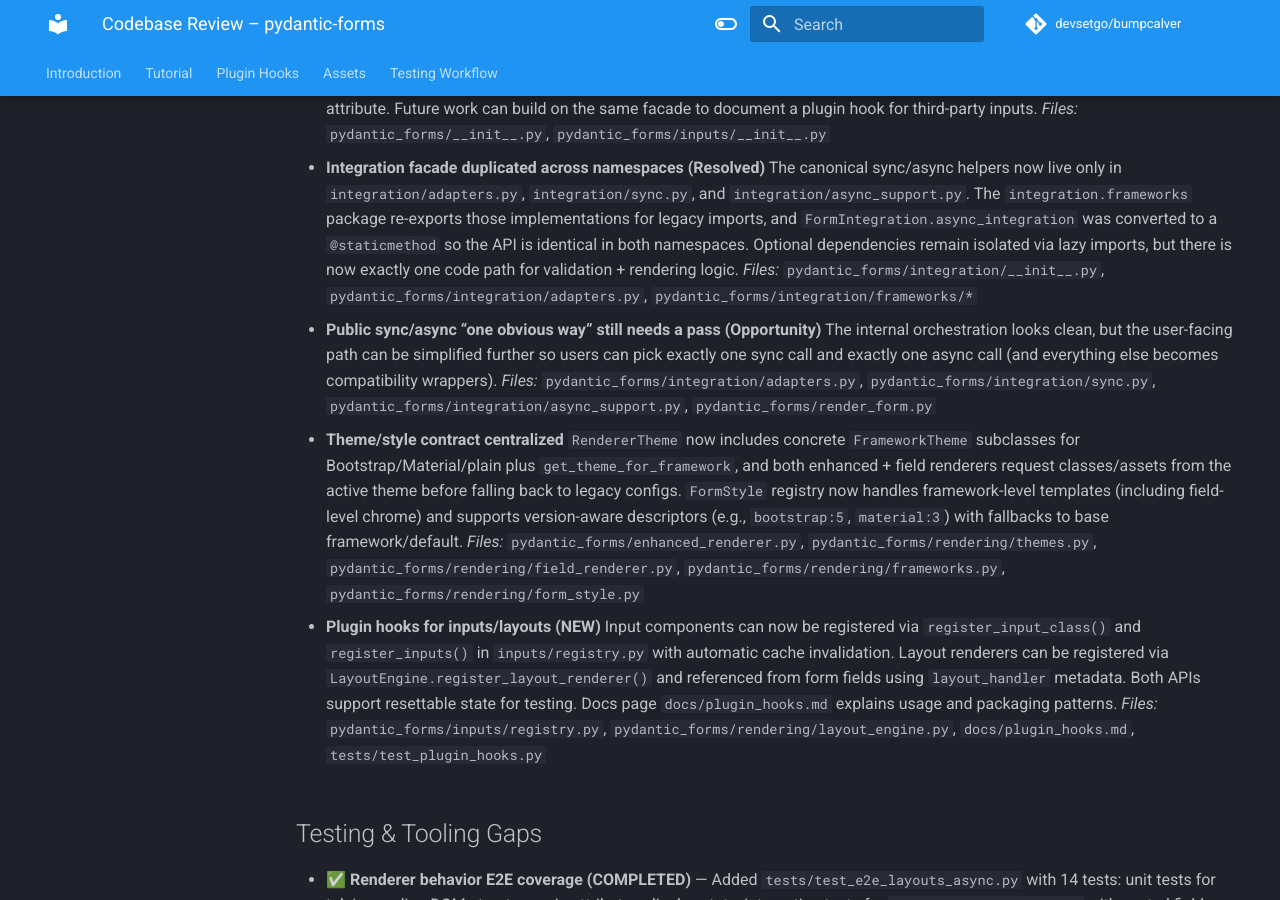
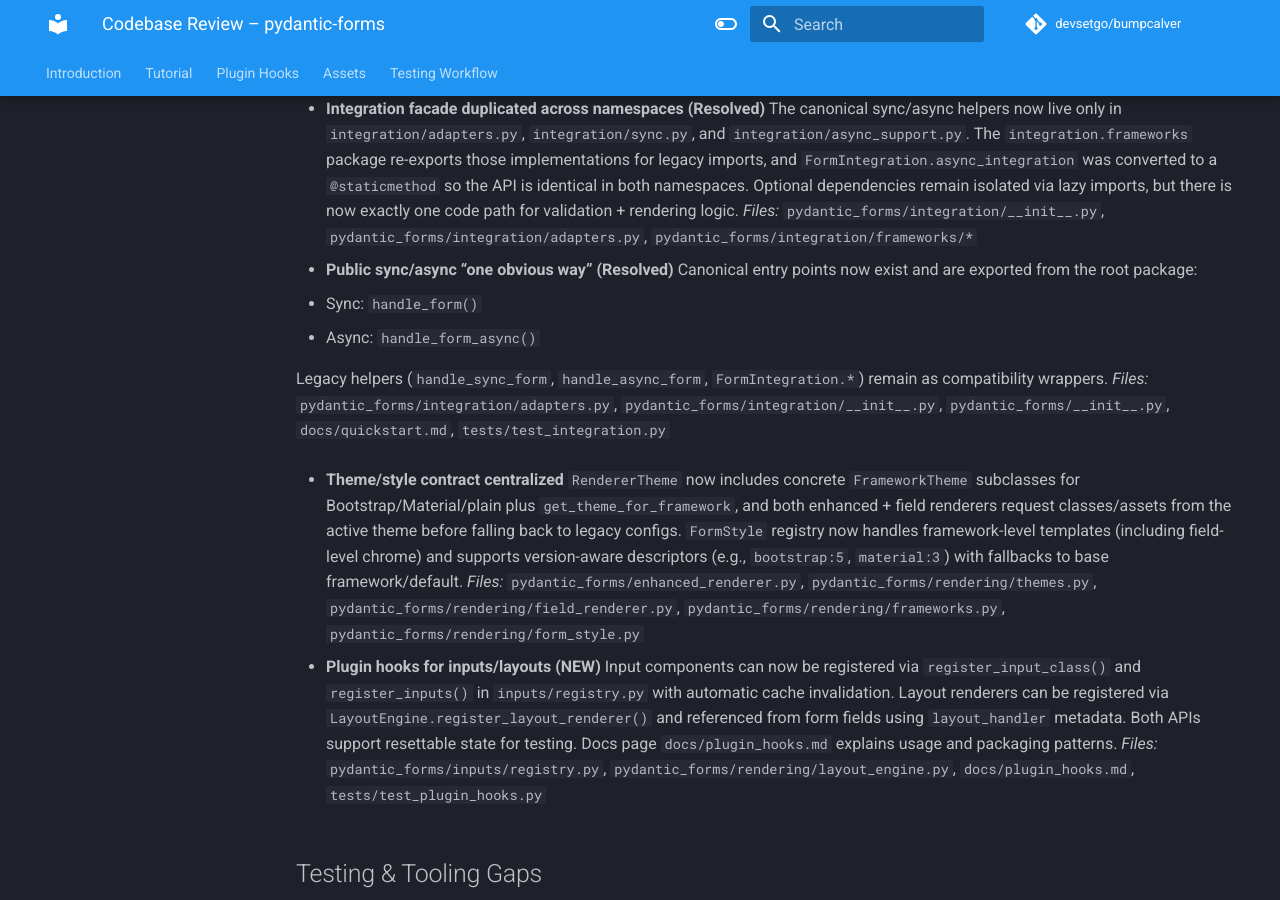
Before and after one commit to devsetgo/pydantic-schemaforms, an MkDocs documentation site: the page built from docs/review.md, in a window 1280 px wide and 900 px high, scrolled down 5098 px. Built offline with MkDocs 1.6.1 and Material for MkDocs 9.7.7, drawn with Linux system fonts in a browser that asks for light colours; comment, search, counter and statistics services are not loaded; the version menu is left out; some of the changed text lies outside the part shown.

Commit message:
updating sync/async

```diff
--- a/docs/review.md
+++ b/docs/review.md
@@ -28,7 +28,6 @@
 - **Consistent asset selection:** A consistent `asset_mode` pattern is now threaded through the main entry points (enhanced renderer, modern renderer/builder, legacy wrappers) so “cdn vs vendored” behavior is deterministic.
 - **Operational stability:** `vendor_manifest.json` checksum verification is enforced by tests, and pre-commit is configured to avoid mutating vendored assets and generated test artifacts.
 - **Remaining high-impact gaps:**
-  - **Sync/async simplicity:** There are good entry points already, but the public surface area still feels like multiple “right ways” depending on whether you start from render helpers vs. integration adapters.
   - **Debug rendering mode:** There is no first-class debug panel that can expose (1) rendered HTML/assets, (2) the Python form/model source, (3) validation rules/schema, and (4) live validation output — which would be extremely valuable during adoption.
 
 ## Design Rules (Non‑Negotiables)
@@ -139,9 +138,13 @@
   The canonical sync/async helpers now live only in `integration/adapters.py`, `integration/sync.py`, and `integration/async_support.py`. The `integration.frameworks` package re-exports those implementations for legacy imports, and `FormIntegration.async_integration` was converted to a `@staticmethod` so the API is identical in both namespaces. Optional dependencies remain isolated via lazy imports, but there is now exactly one code path for validation + rendering logic.
   _Files:_ `pydantic_forms/integration/__init__.py`, `pydantic_forms/integration/adapters.py`, `pydantic_forms/integration/frameworks/*`
 
-- **Public sync/async “one obvious way” still needs a pass (Opportunity)**
-  The internal orchestration looks clean, but the user-facing path can be simplified further so users can pick exactly one sync call and exactly one async call (and everything else becomes compatibility wrappers).
-  _Files:_ `pydantic_forms/integration/adapters.py`, `pydantic_forms/integration/sync.py`, `pydantic_forms/integration/async_support.py`, `pydantic_forms/render_form.py`
+- **Public sync/async “one obvious way” (Resolved)**
+  Canonical entry points now exist and are exported from the root package:
+  - Sync: `handle_form()`
+  - Async: `handle_form_async()`
+
+  Legacy helpers (`handle_sync_form`, `handle_async_form`, `FormIntegration.*`) remain as compatibility wrappers.
+  _Files:_ `pydantic_forms/integration/adapters.py`, `pydantic_forms/integration/__init__.py`, `pydantic_forms/__init__.py`, `docs/quickstart.md`, `tests/test_integration.py`
 
 - **Theme/style contract centralized**
   `RendererTheme` now includes concrete `FrameworkTheme` subclasses for Bootstrap/Material/plain plus `get_theme_for_framework`, and both enhanced + field renderers request classes/assets from the active theme before falling back to legacy configs. `FormStyle` registry now handles framework-level templates (including field-level chrome) and supports version-aware descriptors (e.g., `bootstrap:5`, `material:3`) with fallbacks to base framework/default.
@@ -192,10 +195,12 @@
   **Tooling note (important)**
   - Pre-commit should exclude vendored assets and generated artifacts (coverage/test reports, debug HTML) from whitespace/EOF fixers to keep checksum verification and `make tests` stable.
 
-9. 🔶 **Define one canonical sync + one canonical async entry point (Recommended — Selected Next)** — Keep the current adapter functions, but publicly document and bless exactly one sync call and one async call (and make everything else thin wrappers).
-    - Goal: “If you can render, validate, and handle POST with these two functions, you’re done.”
-    - Ensure both paths accept the same inputs (model type, request/form-data mapping, theme/style config).
-    _Files:_ `pydantic_forms/integration/adapters.py`, `pydantic_forms/__init__.py`, `docs/quickstart.md`
+9. ✅ **Define one canonical sync + one canonical async entry point (COMPLETED)** — Canonical entry points exist and are documented:
+  - Sync: `handle_form()`
+  - Async: `handle_form_async()`
+
+  Both are exported from `pydantic_forms` and covered by integration tests.
+  _Files:_ `pydantic_forms/integration/adapters.py`, `pydantic_forms/__init__.py`, `docs/quickstart.md`, `tests/test_integration.py`
 
 10. 🔶 **Add a first-class debug rendering mode (Requested)** — Implement a `debug=True` option that wraps the form in a collapsed debug panel with tabs:
    - **Rendered output**: raw HTML (including the CSS/JS assets block)
```
